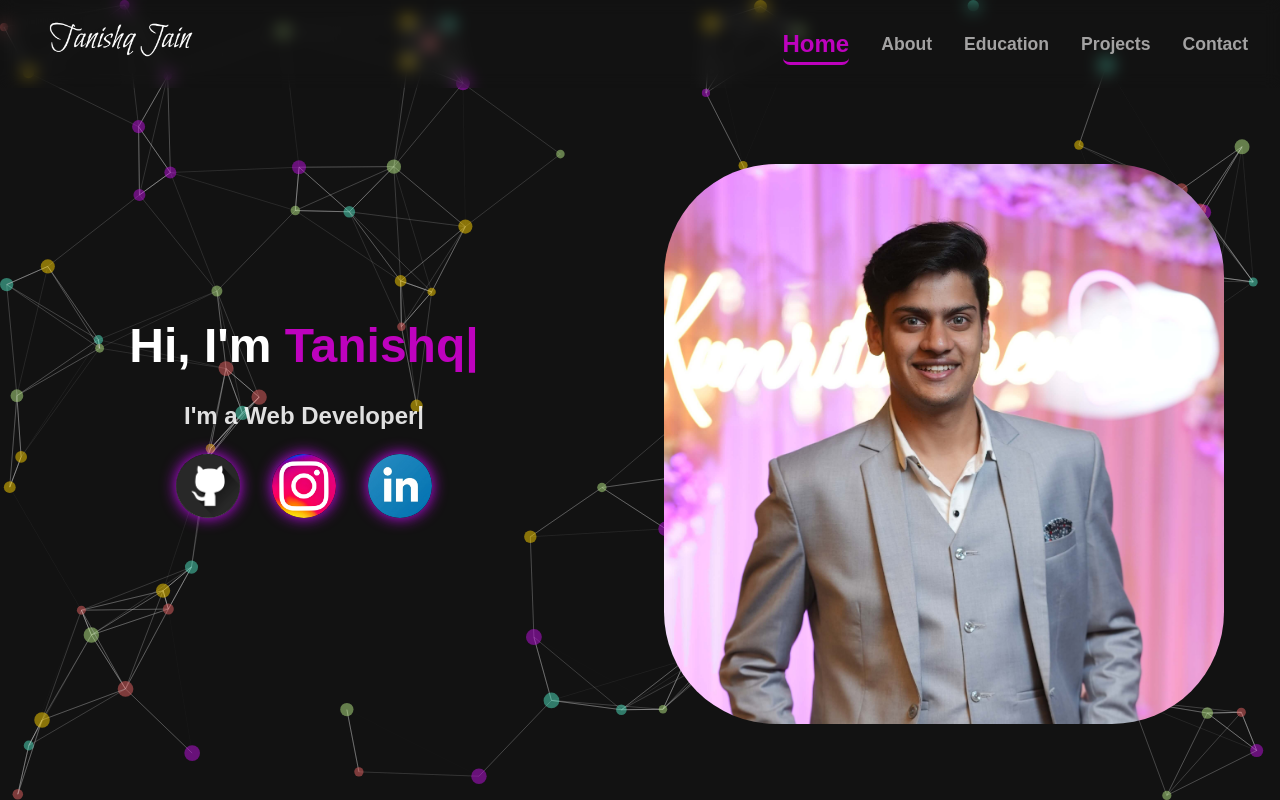
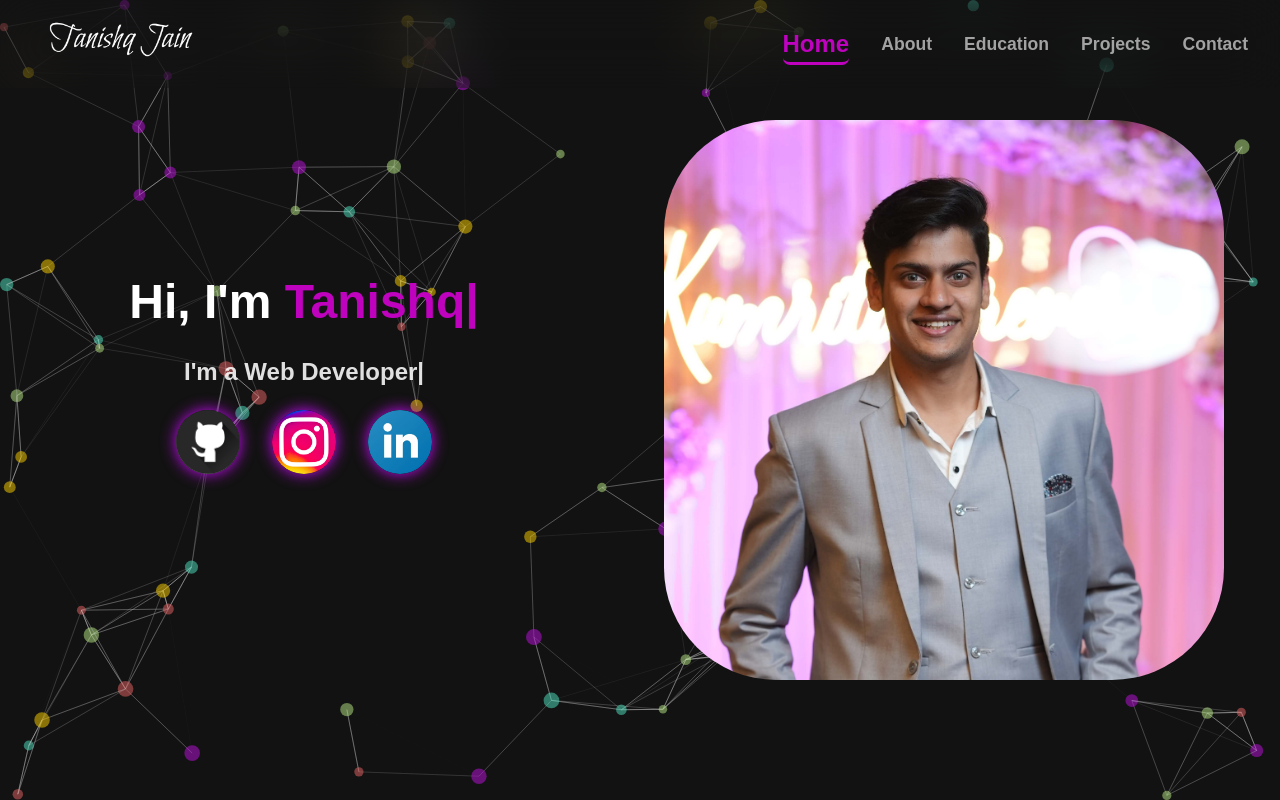
Before and after one commit to tanishqJain16/MyPortfolio, a React (Vite) app: page / in a window 1280 px wide. Built offline with nearby package versions, Linux system fonts and the light colour scheme.

Commit message:
minor changes in navbar

```diff
--- a/src/components/Navbar/Navbar.css
+++ b/src/components/Navbar/Navbar.css
@@ -9,7 +9,8 @@
     justify-content: space-between;
     align-items: center;
     -webkit-backdrop-filter: blur(28px);
-    backdrop-filter: blur(8px);
+    backdrop-filter: blur(28px);
+    position: fixed;
 }
 
 .navbar>.navbar__logo>img {
@@ -161,7 +162,7 @@
     .navbar>.navbar-list-open>ul>li {
         list-style: none;
         margin: 2rem 1rem;
-        color: #a3a2a2;
+        color: #fff;
         cursor: pointer;
         font-weight: 600;
         font-size: 1.5rem;
@@ -169,7 +170,7 @@
 
     .navbar>.navbar-list-open>ul>li>a {
         text-decoration: none;
-        color: #a3a2a2;
+        color: #fff;
         padding-bottom: 0.3rem;
     }
 
--- a/src/pages/Home/Home.css
+++ b/src/pages/Home/Home.css
@@ -3,6 +3,7 @@
     align-items: center;
     justify-content: space-around;
     min-height: 89vh;
+    padding-top: 11vh;
 }
 
 .home>.home-left{
```
